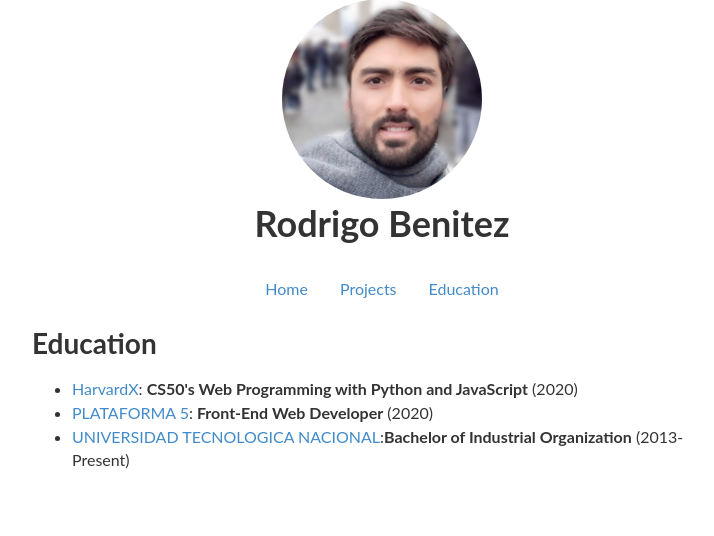
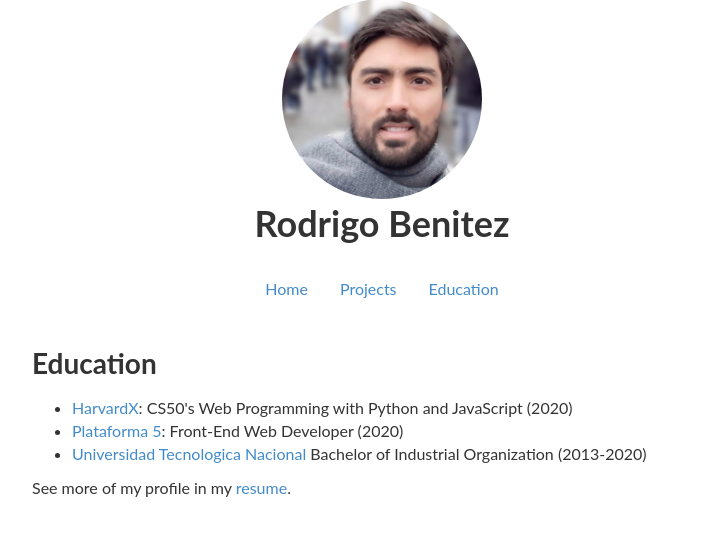
Before and after one commit to rodrigorbenitez/my-personal-web, a Flask app: page /education in a window 1280 px wide. Shown: the part 51-587 px from the top of the page, without its empty margins (258-972 px from the left). Run offline with Flask 2, Linux system fonts and the light colour scheme; some libraries are stand-ins or nearby versions.

Commit message:
change in education

```diff
--- a/templates/education.html
+++ b/templates/education.html
@@ -1,13 +1,17 @@
 {% extends "layout.html" %}
 {% block content %}
-<div class="container page-content">
-    <h1>Education</h1>
-    <ul>
-        <li><a href="http://localhost:61209/projects">HarvardX</a>: <span>CS50's Web Programming with Python and JavaScript</span> (2020)</li>
-        <li><a href="https://plataforma5.la/">PLATAFORMA 5</a>:<span> Front-End Web Developer</span> (2020)</li>
-        <li><a href="https://www.utn.edu.ar/es/">UNIVERSIDAD TECNOLOGICA NACIONAL</a>:<span>Bachelor of Industrial Organization</span> (2013-Present)
-        </li>
-    </ul>
-</div>
+    <div class="container page-content" style="margin-top: 340px;">
+        <h1>Education</h1>
+        <ul>
+            <li><a href="https://vpal.harvard.edu/harvardx">HarvardX</a>: CS50's Web Programming with Python and JavaScript (2020)</li>
+            <li><a href="https://plataforma5.la/">Plataforma 5</a>: Front-End Web Developer (2020)</li>
+            <li>
+                <a href="https://www.utn.edu.ar/es/">Universidad Tecnologica Nacional</a> Bachelor of Industrial Organization (2013-2020)
+            </li>
+        </ul>
+
+
+        <p>See more of my profile in my <a href="static\assets\Resume-Rodrigo-Benitez.pdf">resume</a>.</p>
+    </div>
 
 {% endblock %}
```
